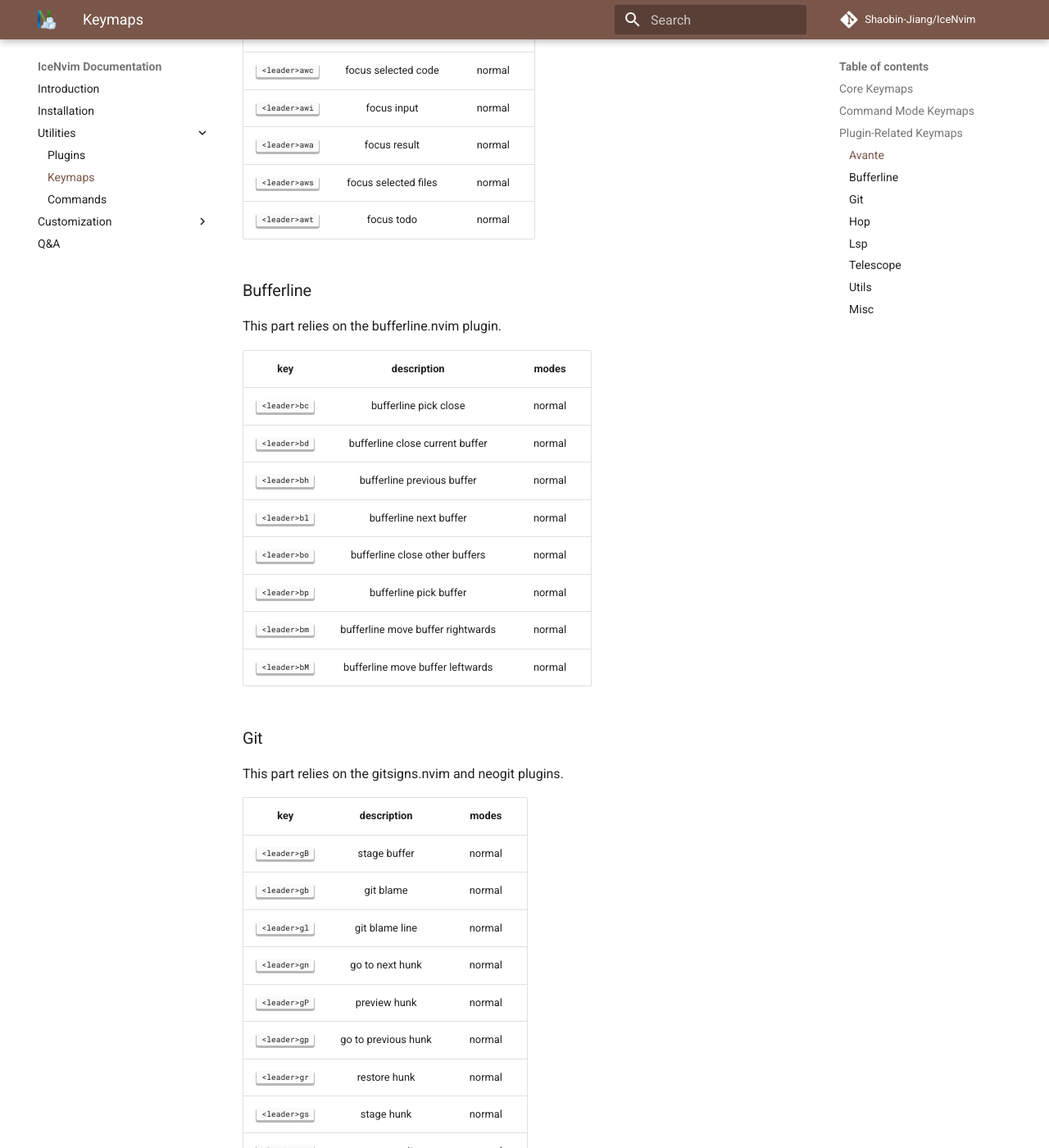
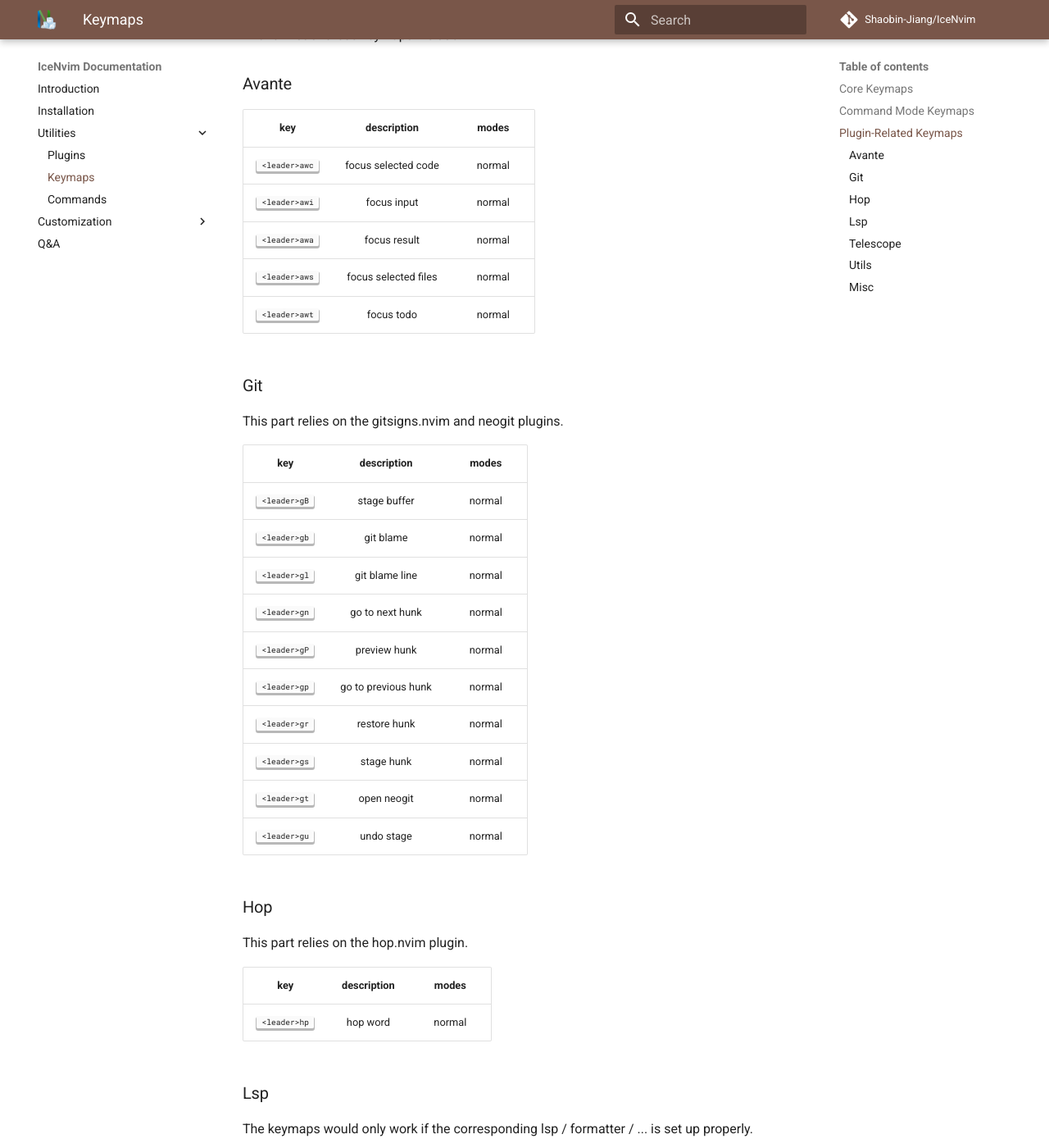
Before and after one commit to Shaobin-Jiang/ice-nvim-doc, an MkDocs documentation site: the page built from docs/utilities/keymaps.md, in a window 1280 px wide and 1400 px high, scrolled down 2377 px. Shown: the whole window at 82% size. Built offline with MkDocs 1.6.1 and Material for MkDocs 9.7.7, drawn with Linux system fonts in a browser that asks for light colours; comment, search, counter and statistics services are not loaded; some of the changed text lies outside the part shown.

Commit message:
remove content about bufferline from doc

```diff
--- a/docs/utilities/keymaps.md
+++ b/docs/utilities/keymaps.md
@@ -43,7 +45,7 @@
 | prefix | group |
 | :----: | :---: |
 | <kbd>&lt;leader&gt;a</kbd> | avante |
-| <kbd>&lt;leader&gt;b</kbd> | bufferline |
+| <kbd>&lt;leader&gt;b</kbd> | buffers |
 | <kbd>&lt;leader&gt;g</kbd> | git |
 | <kbd>&lt;leader&gt;h</kbd> | hop |
 | <kbd>&lt;leader&gt;l</kbd> | lsp |
@@ -61,21 +63,6 @@
 | <kbd>&lt;leader&gt;awa</kbd> | focus result | normal |
 | <kbd>&lt;leader&gt;aws</kbd> | focus selected files | normal |
 | <kbd>&lt;leader&gt;awt</kbd> | focus todo | normal |
-
-### Bufferline
-
-This part relies on the bufferline.nvim plugin.
-
-| key | description | modes |
-| :-: | :---------: | :---: |
-| <kbd>&lt;leader&gt;bc</kbd> | bufferline pick close | normal |
-| <kbd>&lt;leader&gt;bd</kbd> | bufferline close current buffer | normal |
-| <kbd>&lt;leader&gt;bh</kbd> | bufferline previous buffer | normal |
-| <kbd>&lt;leader&gt;bl</kbd> | bufferline next buffer | normal |
-| <kbd>&lt;leader&gt;bo</kbd> | bufferline close other buffers | normal |
-| <kbd>&lt;leader&gt;bp</kbd> | bufferline pick buffer | normal |
-| <kbd>&lt;leader&gt;bm</kbd> | bufferline move buffer rightwards | normal |
-| <kbd>&lt;leader&gt;bM</kbd> | bufferline move buffer leftwards | normal |
 
 ### Git
 
```
Also changed, not shown: other parts of docs/utilities/keymaps.md (+21 -0 lines), docs/customization/plugins.md (+2 -2 lines), docs/utilities/commands.md (+1 -1 lines), docs/utilities/plugins.md (+0 -1 lines).
